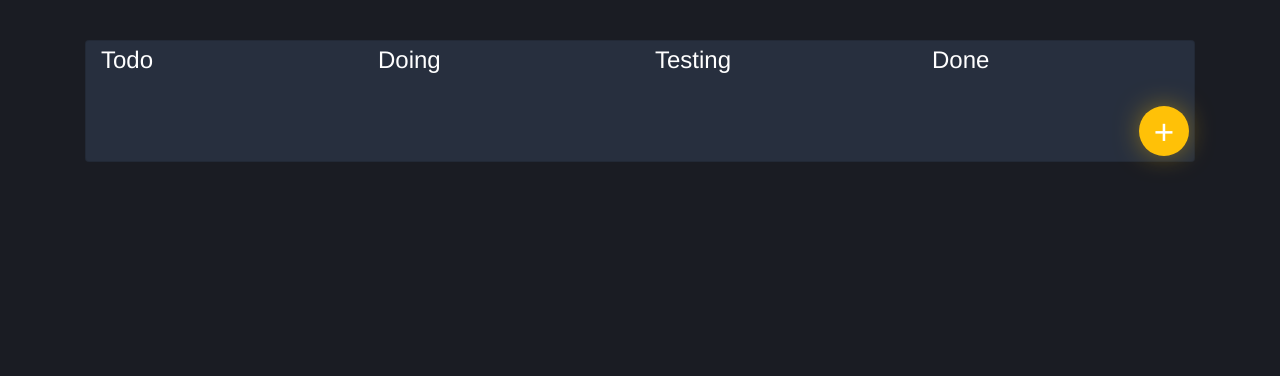
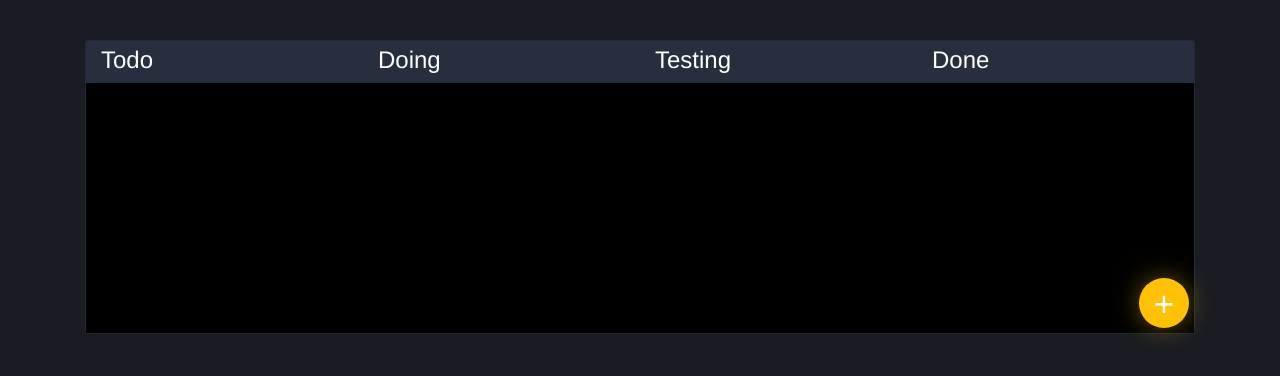
Before and after one commit to Waro1234/FCWA, a Vue app in the folder scrumboard/: page / in a window 1280 px wide. Shown: the top 376 px of the page. Built offline with nearby package versions, Linux system fonts and the light colour scheme.

Commit message:
Data updates

```diff
--- a/scrumboard/package.json
+++ b/scrumboard/package.json
@@ -14,7 +14,9 @@
     "popper.js": "^1.14.6",
     "register-service-worker": "^1.5.2",
     "vue": "^2.5.21",
+    "vue-draggable": "^1.0.9",
     "vue-router": "^3.0.1",
+    "vuedraggable": "^2.17.0",
     "vuex": "^3.0.1"
   },
   "devDependencies": {
--- a/scrumboard/src/components/Column.vue
+++ b/scrumboard/src/components/Column.vue
@@ -1,8 +1,13 @@
 <template>
     <div class="col-lg-3 col-sm-6 col-12">
         <h4>{{name}}</h4>
-        <user-story v-for="(story, index) in stories" :key="index" :id="column + '' + index" :column="column + '' + index" :story="story"></user-story>
-
+        <div class="row">
+            <div v-bind:class="{'col-12': true, noContainers: myStories.length === 0}">
+                <draggable v-model="myStories" :options="{group: 'myStories'}" @end="save">
+                    <user-story v-for="(story, index) in myStories" :key="index" :id="column + '' + index" :column="column + '' + index" :story="story"></user-story>
+                </draggable>
+            </div>
+        </div>
         <!--<user-story></user-story>-->
         <!--<user-story></user-story>-->
         <!--<user-story></user-story>-->
@@ -11,12 +16,29 @@
 </template>
 
 <script>
+    import draggable from 'vuedraggable'
     import UserStory from '@/components/Userstory.vue'
     export default {
         name: "Column",
-        props: ['name', 'stories','column'],
+        methods: {
+            save () {
+                this.$store.dispatch('save')
+            }
+        },
+        computed: {
+            myStories: {
+                get() {
+                    return this.$store.getters.getBoardColumnStories(this.column);
+                },
+                set(value) {
+                    this.$store.commit('updateList', {column: this.column, stories:value})
+                }
+            }
+        },
+        props: ['name','column'],
         components: {
-            UserStory
+            UserStory,
+            draggable
         }
     }
 </script>
@@ -33,4 +55,8 @@
     h4{
         color: #fff;
     }
+    .noContainers{
+        min-height: 250px;
+        background: #000;
+    }
 </style>
--- a/scrumboard/src/components/HelloWorld.vue
+++ b/scrumboard/src/components/HelloWorld.vue
@@ -3,7 +3,7 @@
       <div class="card">
         <div class="card-body">
           <div class="row">
-            <column v-for="(column, index) in this.$store.state.scrumboard" :key="index" :name="column.title" :stories="column.stories">
+            <column v-for="(column, index) in this.$store.state.scrumboard" :key="index" :name="column.title" :column="index">
               {{JSON.stringify(column)}}
             </column>
             <floating-action-button></floating-action-button>
@@ -16,7 +16,7 @@
 
 <script>
   import Column from '@/components/Column.vue'
-  import FloatingActionButton from '@/components/FloatingActionButton.vue'
+  import FloatingActionButton from '@/components/Buttons/FloatingActionButton.vue'
   import AddStoryModal from '@/components/Modals/AddStory.vue'
 export default {
   name: 'HelloWorld',
--- a/scrumboard/src/components/Userstory.vue
+++ b/scrumboard/src/components/Userstory.vue
@@ -43,7 +43,7 @@
 
 <style scoped>
     .card{
-        height: 230px;
+        height: 150px;
     }
     .card-flip {
         -webkit-perspective: 1000px;
@@ -68,7 +68,7 @@
     .front,
     .back {
         width: 100%;
-        height: 250px;
+        height: 170px;
     }
 
     .flip {
--- a/scrumboard/src/store.js
+++ b/scrumboard/src/store.js
@@ -23,6 +23,11 @@ export default new Vuex.Store({
             }
         ]
     },
+    getters: {
+        getBoardColumnStories: (state) => (id) => {
+            return state.scrumboard[id].stories
+        }
+    },
     mutations: {
         addUserStory(state, data) {
             if (typeof state.scrumboard[data.column].stories === 'undefined' || state.scrumboard[data.column].stories === null || state.scrumboard[data.column].stories.length < 1) {
@@ -32,6 +37,10 @@ export default new Vuex.Store({
 
             localStorage.setItem(SAVE_TOKEN, JSON.stringify(state.scrumboard))
             // alert(JSON.stringify(data))
+        },
+        updateList(state, data) {
+            state.scrumboard[data.column].stories = data.stories;
+            localStorage.setItem(SAVE_TOKEN, JSON.stringify(state.scrumboard))
         }
     },
     actions: {
```
Also changed, not shown: scrumboard/src/components/Modals/AddStory.vue (+20 -12 lines), scrumboard/src/components/Buttons/FloatingActionButton.vue (renamed from scrumboard/src/components/FloatingActionButton.vue), 1 other file (tests, documents, lock files or other folders).
